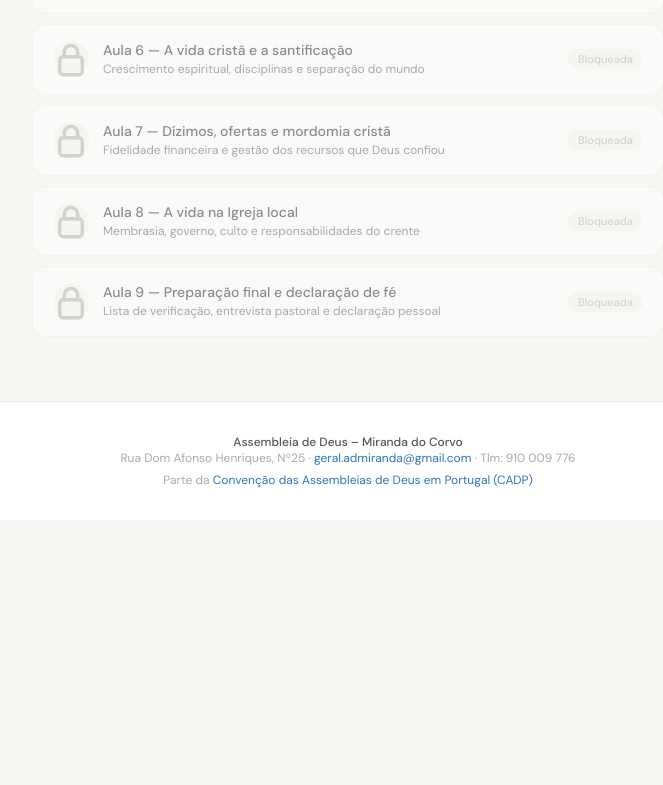
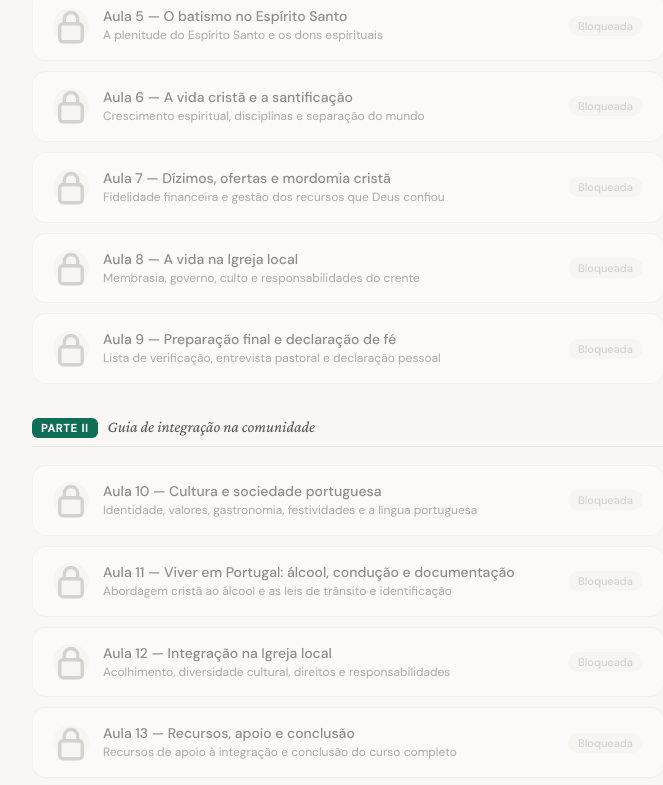
Before and after one commit to assembleia-de-deus-geral/Batismo, a plain HTML site: page index.html in a window 1280 px wide. Shown: the part 1275-2060 px from the top of the page, without its empty margins (292-955 px from the left). Before the commit the page ends 1795 px from the top, so only its background shows below. Drawn offline with nearby package versions, Linux system fonts and the light colour scheme.

Commit message:
Add files via upload

```diff
--- a/index.html
+++ b/index.html
@@ -138,6 +138,33 @@ body {
   display: flex;
   flex-direction: column;
   gap: 10px;
+}
+
+.part-divider {
+  display: flex;
+  align-items: baseline;
+  gap: 10px;
+  margin: 1.5rem 0 0.5rem;
+  padding-bottom: 8px;
+  border-bottom: 1px solid var(--borda);
+}
+.part-divider:first-child { margin-top: 0; }
+.part-tag {
+  font-size: 11px;
+  font-weight: 600;
+  letter-spacing: 0.08em;
+  text-transform: uppercase;
+  color: #fff;
+  background: var(--azul);
+  padding: 3px 9px;
+  border-radius: 6px;
+}
+.part-tag-2 { background: var(--verde); }
+.part-name {
+  font-family: 'Crimson Pro', Georgia, serif;
+  font-size: 1rem;
+  font-style: italic;
+  color: var(--texto-s);
 }
 
 .lesson {
@@ -335,7 +362,7 @@ footer a { color: var(--azul-m); text-decoration: none; }
 <div class="hero">
   <p class="hero-label">Assembleia de Deus · Miranda do Corvo</p>
   <h1>Curso de preparação<br><em>para o batismo</em></h1>
-  <p class="hero-sub">9 aulas · Manual baseado na Declaração de Fé da CADP</p>
+  <p class="hero-sub">13 aulas · Parte I: Doutrina &nbsp;·&nbsp; Parte II: Integração</p>
   <div class="hero-verse">
     "Ide, portanto, fazei discípulos de todas as nações, baptizando-os em nome do Pai, e do Filho, e do Espírito Santo."
     <span>Mateus 28:19</span>
@@ -345,7 +372,7 @@ footer a { color: var(--azul-m); text-decoration: none; }
 <div class="progress-wrap">
   <div class="progress-meta">
     <p>O teu progresso</p>
-    <strong id="prog-label">0 de 9 aulas concluídas</strong>
+    <strong id="prog-label">0 de 13 aulas concluídas</strong>
   </div>
   <div class="progress-track">
     <div class="progress-fill" id="prog-bar" style="width:0%"></div>
@@ -487,10 +514,75 @@ const LESSONS = [
       "Marcação da entrevista final com o pastor"
     ],
     form:"https://form.jotform.com/261520916721049"
+  },
+  {
+    num:10,
+    part:2,
+    title:"Cultura e sociedade portuguesa",
+    desc:"Identidade, valores, gastronomia, festividades e a língua portuguesa",
+    verse:"Nisto não há judeu nem grego; não há servo nem livre; porque todos vós sois um em Cristo Jesus.",
+    ref:"Gálatas 3:28",
+    topics:[
+      "Identidade e valores do povo português (a 'saudade', família, hospitalidade)",
+      "Festividades, tradições e gastronomia nacionais",
+      "Etiqueta social e costumes do quotidiano",
+      "A língua portuguesa como porta de integração",
+      "Documentação essencial: NIF, NISS, residência, SNS"
+    ],
+    form:"https://form.jotform.com/261522642156049"
+  },
+  {
+    num:11,
+    part:2,
+    title:"Viver em Portugal: álcool, condução e documentação",
+    desc:"Abordagem cristã ao álcool e as leis de trânsito e identificação",
+    verse:"Não vos embriagueis com vinho, em que há dissolução; mas enchei-vos do Espírito.",
+    ref:"Efésios 5:18",
+    topics:[
+      "O álcool na cultura portuguesa – uma abordagem bíblica equilibrada",
+      "Abstinência e consumo moderado: liberdade e responsabilidade",
+      "Carta de condução, seguro obrigatório e inspeção do veículo",
+      "Motociclos: uso obrigatório de capacete",
+      "Dever de ter sempre documento de identificação na via pública"
+    ],
+    form:"https://form.jotform.com/261522460556051"
+  },
+  {
+    num:12,
+    part:2,
+    title:"Integração na Igreja local",
+    desc:"Acolhimento, diversidade cultural, direitos e responsabilidades",
+    verse:"Vi uma grande multidão de todas as nações, e tribos, e povos, e línguas, em pé diante do trono.",
+    ref:"Apocalipse 7:9",
+    topics:[
+      "O acolhimento do novo membro na comunidade",
+      "Diversidade cultural como riqueza e unidade em Cristo",
+      "Diferença entre práticas culturais e doutrina bíblica",
+      "Práticas religiosas de outras origens – libertação em Cristo",
+      "Direitos e responsabilidades do membro da Igreja"
+    ],
+    form:"https://form.jotform.com/261522134848053"
+  },
+  {
+    num:13,
+    part:2,
+    title:"Recursos, apoio e conclusão",
+    desc:"Recursos de apoio à integração e conclusão do curso completo",
+    verse:"E assim, pela fé e pela paciência, herdarão as promessas.",
+    ref:"Hebreus 6:12",
+    topics:[
+      "Apoio disponível na Igreja para o novo membro",
+      "Recursos nacionais: ACM, AIMA, Segurança Social, SNS, IMT",
+      "Contactos úteis da nossa comunidade",
+      "Conclusão e reflexão final sobre todo o percurso",
+      "Próximos passos no caminho de fé e integração"
+    ],
+    form:"https://form.jotform.com/261522813024043"
   }
 ];
 
-const STORAGE_KEY = 'admc_batismo_v1';
+const TOTAL = LESSONS.length;
+const STORAGE_KEY = 'admc_batismo_v2';
 
 function getState() {
   try {
@@ -520,16 +612,28 @@ function iconExternal() {
 function render() {
   const state = getState();
   const doneCount = state.done.length;
-  document.getElementById('prog-bar').style.width = (doneCount / 9 * 100) + '%';
-  document.getElementById('prog-label').textContent = doneCount + ' de 9 aulas concluídas';
+  document.getElementById('prog-bar').style.width = (doneCount / TOTAL * 100) + '%';
+  document.getElementById('prog-label').textContent = doneCount + ' de ' + TOTAL + ' aulas concluídas';
 
   const container = document.getElementById('lessons');
   container.innerHTML = '';
 
+  let lastPart = 0;
   LESSONS.forEach(l => {
     const isDone = state.done.includes(l.num);
     const isOpen = state.open === l.num;
     const isLocked = !isDone && !isOpen;
+
+    const thisPart = l.part || 1;
+    if (thisPart !== lastPart) {
+      lastPart = thisPart;
+      const divider = document.createElement('div');
+      divider.className = 'part-divider';
+      divider.innerHTML = thisPart === 1
+        ? '<span class="part-tag">Parte I</span><span class="part-name">Manual do candidato ao batismo</span>'
+        : '<span class="part-tag part-tag-2">Parte II</span><span class="part-name">Guia de integração na comunidade</span>';
+      container.appendChild(divider);
+    }
 
     const div = document.createElement('div');
     div.className = 'lesson' + (isDone ? ' done' : isOpen ? ' active' : ' locked');
@@ -586,7 +690,7 @@ function markDone(e, num) {
   e.preventDefault();
   const state = getState();
   if (!state.done.includes(num)) state.done.push(num);
-  state.open = num < 9 ? num + 1 : null;
+  state.open = num < TOTAL ? num + 1 : null;
   saveState(state);
   render();
   setTimeout(() => {
```
